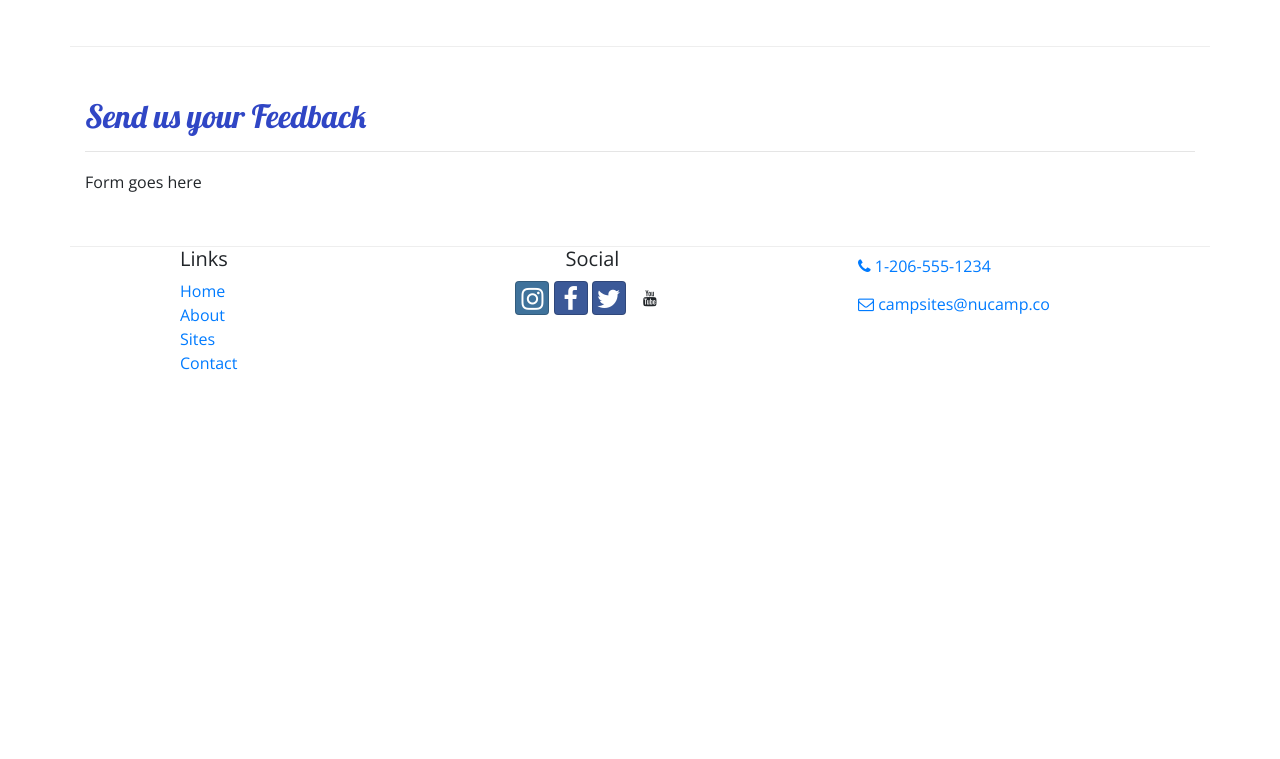
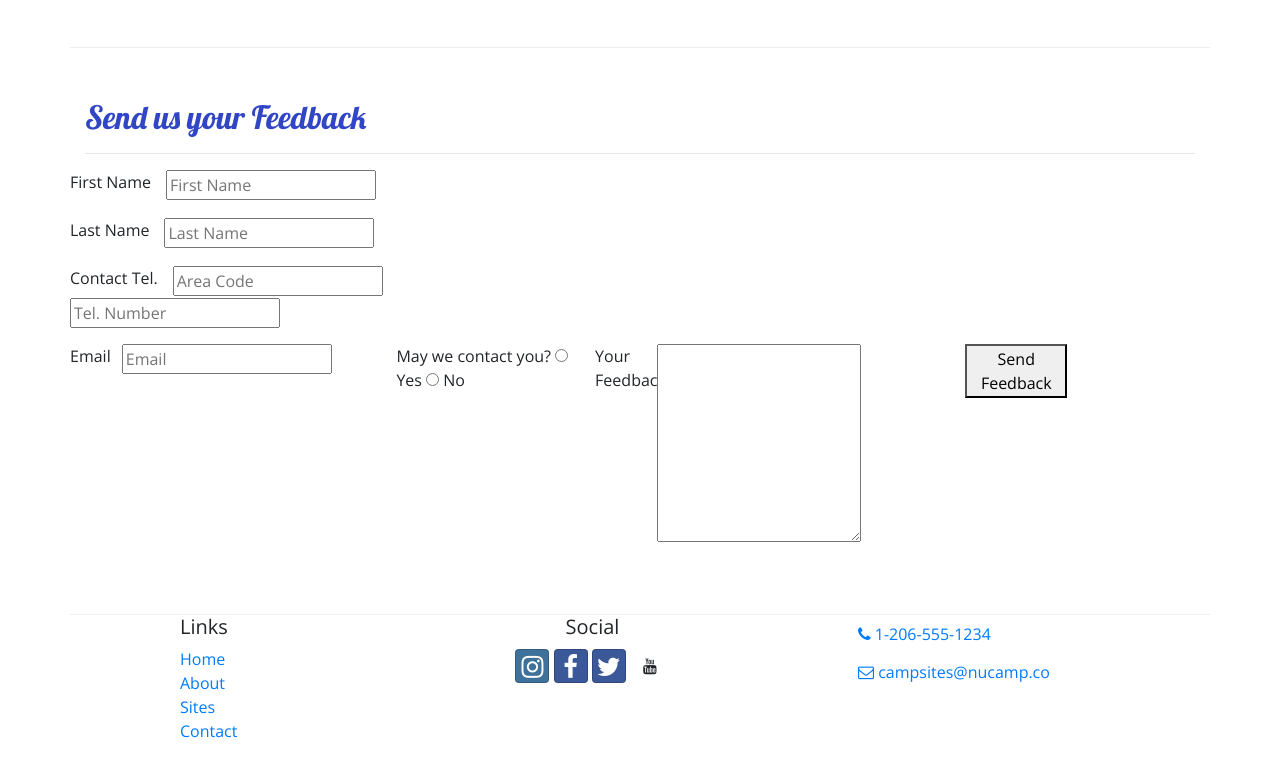
Before and after one commit to aarontorresweb/nuCamp, a website: page contactus.html in a window 1280 px wide. Shown: the part 528-1287 px from the top of the page. Before the commit the page ends 919 px from the top, so only its background shows below. Drawn offline with nearby package versions, Linux system fonts and the light colour scheme.

Commit message:
Images and Media

```diff
--- a/contactus.html
+++ b/contactus.html
@@ -23,6 +23,9 @@
     <header class="jumbotron jumbotron-fluid">
         <div class="container">
             <div class="row">
+                <div class="col-4 col-sm-3 col-md-2 align-self-center">
+                    <a href="index.html"><img src="img/logo.png" class="img-fluid"></a>
+                </div>
                 <div class="col">
                     <h1>NuCamp</h1>
                     <h2>a better way to camp</h2>
@@ -33,6 +36,7 @@
 
     <nav class="navbar navbar-expand-sm navbar-dark sticky-top">
         <div class="container">
+            <a class="navbar-brand" href="index.html"><img src="img/logo.png" height="30" width="30" /></a>
             <button class="navbar-toggler ml-auto" type="button" data-toggle="collapse" data-target="#nucampNavbar">
                 <span class="navbar-toggler-icon"></span>
             </button>
@@ -80,7 +84,55 @@
                 <hr />
             </div>
             <div class="col-md-10">
-                Form goes here
+                <form>
+                    <div class="form-group row">
+                        <label for="firstName" class="col=md-2">First Name</label>
+                        <div class="col-md-10">
+                            <input type="text" id="firstName" name="firstName" placeholder="First Name" />
+                        </div>
+                    </div>
+                    <div class="form-group row">
+                        <label for="lastName" class="col=md-2">Last Name</label>
+                        <div class="col-md-10">
+                            <input type="text" id="lastName" name="lastName" placeholder="Last Name" />
+                        </div>
+                    </div>
+                    <div class="form-group row">
+                        <label for="areaCode" class="col=md-2">Contact Tel.</label>
+                        <div class="col-5 col-md-3">
+                            <input type="tel" id="areaCode" name="areaCode" placeholder="Area Code" />
+                        </div>
+                        <div class="col-7"></div>
+                            <input type="tel" name="telNum" placeholder="Tel. Number" />
+                        </div>
+                    </div>
+                    <div class="form-group row">
+                        <label for="email" class="col-md-2">Email</label>
+                        <div class="col-md-10">
+                            <input type="email" id="email" name="email" placeholder="Email">
+                        </div>
+                    </div>
+                    <div class="form-group row">
+                        <div class="col offset-md-2">
+                            May we contact you?
+                            <input type="radio" id="contactYes" name="contactRadios" value="yes" />
+                            <label for="contactYes">Yes</label>
+                            <input type="radio" id="contactNo" name="contactRadios" value="no" />
+                            <label for="contactNo">No</label>
+                        </div>
+                    </div>
+                    <div class="form-group row">
+                        <label for="feedback" class="col-md-2">Your Feedback</label>
+                        <div class="col-md-10">
+                            <textarea id="feedback" name="feedback" rows="8"></textarea>
+                        </div>
+                    </div>
+                    <div class="form-group row">
+                        <div class="offset-md-2 col-md-10">
+                            <button type="submit">Send Feedback</button>
+                        </div>
+                    </div>
+                </form>
             </div>
        </div>
 
```
Also changed, not shown: aboutus.html (+4 -0 lines), index.html (+19 -5 lines), img/bootstrap-thumb.png (added), img/breadcrumb-trail-thumb.jpg (added), img/breadcrumb-trail.jpg (added), img/chrome-river-thumb.jpg (added), img/chrome-river.jpg (added), img/logo.png (added), img/react-lake-thumb.jpg (added), img/react-lake.jpg (added).
